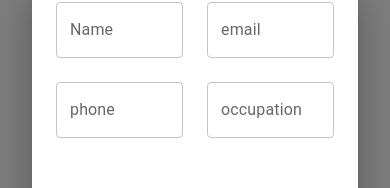
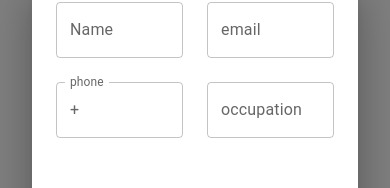
Before and after one commit to yuliawanpp/tech-task, a React (Create React App) app: page / in a window 390 px wide. Both pictures are taken after a click on the button "ADD". Shown: the part 310-498 px from the top of the page. Built offline with nearby package versions, Linux system fonts and the light colour scheme.

Commit message:
socialPro - Update Phone Validation

```diff
--- a/src/components/EmployeeModal/EmployeeModalForm.tsx
+++ b/src/components/EmployeeModal/EmployeeModalForm.tsx
@@ -1,7 +1,8 @@
 import { useFormik } from "formik";
 import * as yup from "yup";
-import { Grid, TextField, Button } from "@mui/material";
+import { Grid, TextField, Button, InputAdornment } from "@mui/material";
 import { EmployeeLineItem } from "../../interfaces/employees";
+import { ChangeEvent } from "react";
 
 interface EmployeeFormProps {
   loading: boolean;
@@ -14,14 +15,19 @@ export const EmployeeForm = ({
   employee,
   handleSubmit,
 }: EmployeeFormProps) => {
+  // Regex for phone number that has a minimum of 5 digits and a maximum of 16 digits, allowing only numeric characters.
+  const phoneRegExp = /^\d{5,16}$/;
   const validationSchema = yup.object({
-    name: yup.string().required(),
+    name: yup.string().required("Name is required"),
     email: yup
       .string()
       .email("Enter a valid email")
       .required("Email is required"),
-    phone: yup.date().required(),
-    occupation: yup.string().required(),
+    phone: yup
+      .string()
+      .matches(phoneRegExp, "Phone number is not valid")
+      .required("Phone is required"),
+    occupation: yup.string().required("Occupation is required"),
   });
   const formik = useFormik({
     initialValues: {
@@ -42,6 +48,13 @@ export const EmployeeForm = ({
       });
     },
   });
+
+  const handlePhoneChange = (event: ChangeEvent<HTMLInputElement>) => {
+    const { value } = event.target;
+    // Strip non-digit characters for validation purposes
+    const strippedValue = value.replace(/[^\d]/g, "");
+    formik.setFieldValue("phone", strippedValue);
+  };
 
   return (
     <form onSubmit={formik.handleSubmit}>
@@ -81,11 +94,16 @@ export const EmployeeForm = ({
             label="phone"
             fullWidth
             disabled={loading}
-            onChange={formik.handleChange}
+            onChange={handlePhoneChange}
             onBlur={formik.handleBlur}
             value={formik.values.phone}
             error={formik.touched.phone && Boolean(formik.errors.phone)}
             helperText={formik.touched.phone ? formik.errors.phone : ""}
+            InputProps={{
+              startAdornment: (
+                <InputAdornment position="start">+</InputAdornment>
+              ),
+            }}
           />
         </Grid>
         <Grid item xs={6} sm={6}>
```
